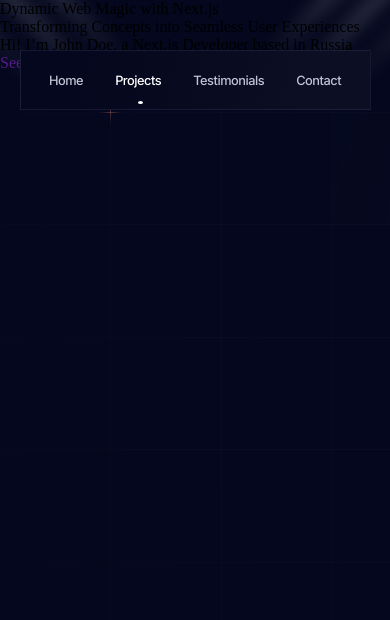
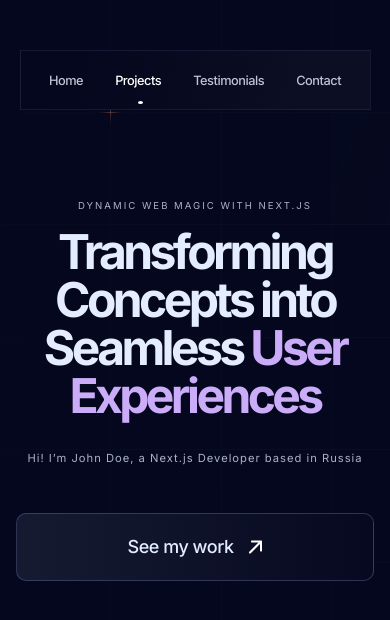
Before and after one commit to AzizMardonqulov/minemal-profil-website, a plain HTML site: page index.html in a window 390 px wide. Drawn offline with Linux system fonts and the light colour scheme; a web font is replaced by a local one.

Commit message:
add baner part style and responsive

```diff
--- a/index.html
+++ b/index.html
@@ -25,7 +25,7 @@
         <div class="baner">
             <div class="baner-lable">
                 <div class="baner-lable-1">Dynamic Web Magic with Next.js</div>
-                <div class="baner-lable-2">Transforming Concepts into Seamless User Experiences</div>
+                <div class="baner-lable-2">Transforming Concepts  into <br> Seamless <span>User Experiences</span></div>
                 <div class="baner-lable-3">Hi! I’m John Doe, a Next.js Developer based in Russia</div>
                 <div class="baner-button">
                     <a href="">See my work <img src="./img/baner/Arrow.png" alt="Baner-Img"></a>
--- a/style.css
+++ b/style.css
@@ -29,7 +29,7 @@ body{
 }
 .navbar{
     width: 100%;
-    height: 150px;
+    height: fit-content;
     display: flex;
     justify-content: center;
     padding-top: 50px;
@@ -42,16 +42,13 @@ body{
     height: 100%;
     z-index: -1;
 }
-
 .hader-bg img:first-child{
-    width: 40%;
+    left: 0;
     position: absolute;
-    left: -5%;
 }
 .hader-bg img:last-child{
-    width: 40%;
+    right: 0;
     position: absolute;
-    right: -5%;
 }
 .navbar-in{
     width: 500px;
@@ -133,3 +130,131 @@ body{
         font-size: 0.7rem ;
     }
 }
+@media only screen and (max-width:573px) {
+    .hader-bg{
+        display: none;
+    }
+}
+
+/* baner */
+.baner{
+    width: 100%;
+    height: fit-content;
+    padding-top: 260px;
+    padding-bottom: 239px;
+}
+.baner-lable{
+    width: 100%;
+    display: flex;
+    align-items: center;
+    flex-direction: column;
+}
+.baner-lable-1{
+    font-family: Inter;
+    font-weight: 400;
+    font-size: 16px;
+    line-height: 120%;
+    letter-spacing: 5px;
+    text-align: center;
+    text-transform: uppercase;
+    display: flex;
+    color: #ABB2C6;
+}
+.baner-lable-2{
+    font-family: Inter;
+    font-weight: 700;
+    font-size: 72px;
+    line-height: 100%;
+    letter-spacing: -3.6px;
+    text-align: center;
+    vertical-align: middle;
+    color: rgba(228, 236, 255, 1);
+    text-align: center;
+    margin-top: 1rem;
+    margin-bottom: 2rem;
+}
+.baner-lable-2 span{
+    color: rgba(203, 172, 249, 1);
+}
+.baner-lable-3{
+    font-family: Inter;
+    font-weight: 400;
+    font-size: 22px;
+    line-height: 120%;
+    letter-spacing: 1px;
+    text-align: center;
+    color: #ABB2C6;
+    margin-bottom: 3rem;
+}
+.baner-button a{
+    padding: 22px 35px;
+    border-radius: 10px;
+    border: 1px solid rgba(105, 113, 162, 0.4);
+    background: linear-gradient(90deg, #161A31 3.4%, #06091F 100%);
+    color: rgba(228, 236, 255, 1);
+    font-family: Inter;
+    font-weight: 500;
+    font-size: 18px;
+    line-height: 120%;
+    letter-spacing: -0.48px;
+    vertical-align: middle;
+    display: flex;
+    gap: 1rem;
+    justify-content: center;
+    align-items: center;
+}
+.baner-button a img{
+    width: fit-content;
+    height: fit-content;
+}
+.baner-button:hover a{
+    background: transparent;
+    box-shadow: 0px 0px 1em #abb2c677;
+}
+@media only screen and (max-width:967px) {
+    .baner{
+        padding-top: 200px;
+    }
+    .baner-lable{
+        padding-left: 3rem;
+        padding-right: 3rem;
+    }
+    .baner-lable-1{
+        font-size: 0.7rem;
+        letter-spacing: 5px;
+    }
+    .baner-lable-2{
+        width: 100%;
+        font-size: 4rem;
+    }
+    .baner-lable-3{
+        width: 100%;
+        font-size: 1rem;
+    }
+    .baner-lable-2 br{
+        display: none;
+    }
+    .baner-button{
+        width: 100%;
+    }
+}
+@media only screen and (max-width:501px) {
+    .baner{
+        padding-left: 1rem;
+        padding-right: 1rem;
+    }
+    .baner-lable{
+        padding-left: 0;
+        padding-right: 0;
+    }
+    .baner-lable-2{
+        font-size:3rem;
+    }
+    .baner-lable-1{
+        font-size: 0.6rem;
+        letter-spacing: 2px;
+    }
+    .baner-lable-3{
+        font-size:0.7rem;
+    }
+}
```
